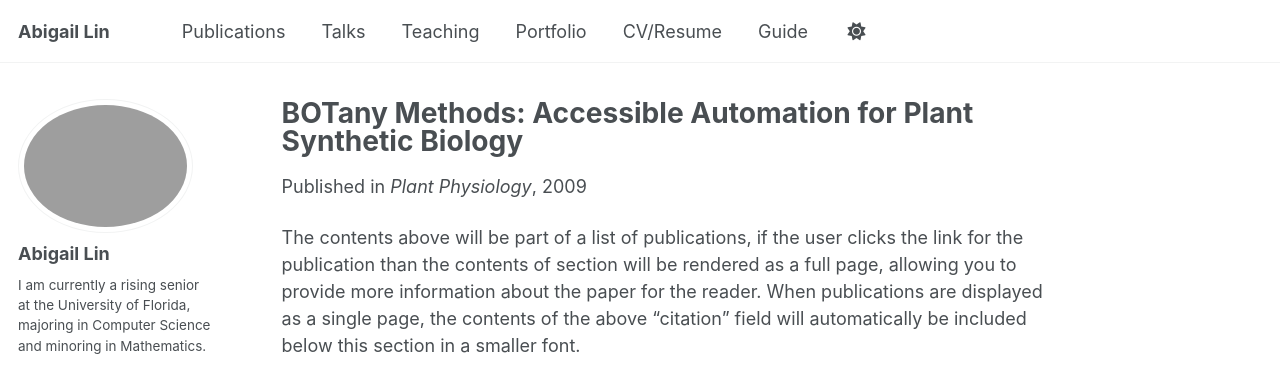
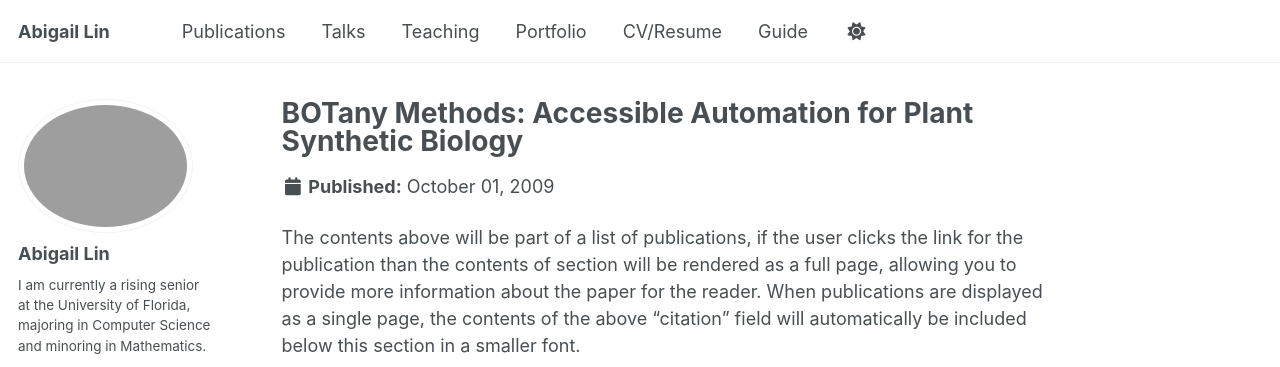
Before and after one commit to HelloWorld7-beep/HelloWorld7-beep.github.io, a Jekyll site: the page built from _publications/BOTany.md, in a window 1280 px wide. Shown: the top 367 px of the page. Built offline with Jekyll 4.4.1, drawn with Linux system fonts in a browser that asks for light colours; some web fonts are replaced; a script that is not in the unit is left out.

Commit message:
Comment out venue and URLs in BOTany.md
Updated venue, slidesurl, bibtexurl, and citation to be commented out.

```diff
--- a/_publications/BOTany.md
+++ b/_publications/BOTany.md
@@ -5,7 +5,7 @@ category: manuscripts
 permalink: /publication/2009-10-01-paper-title-number-1
 excerpt: 'Currently under revision as a Breakthrough Technology article for Plant Physiology'
 date: 2009-10-01
-venue: 'Plant Physiology'
+venue: #'Plant Physiology'
 slidesurl: #'https://academicpages.github.io/files/slides1.pdf'
 paperurl: 'https://www.biorxiv.org/content/10.1101/2025.08.21.671538v1.abstract'
 bibtexurl: #'https://academicpages.github.io/files/bibtex1.bib'
```
